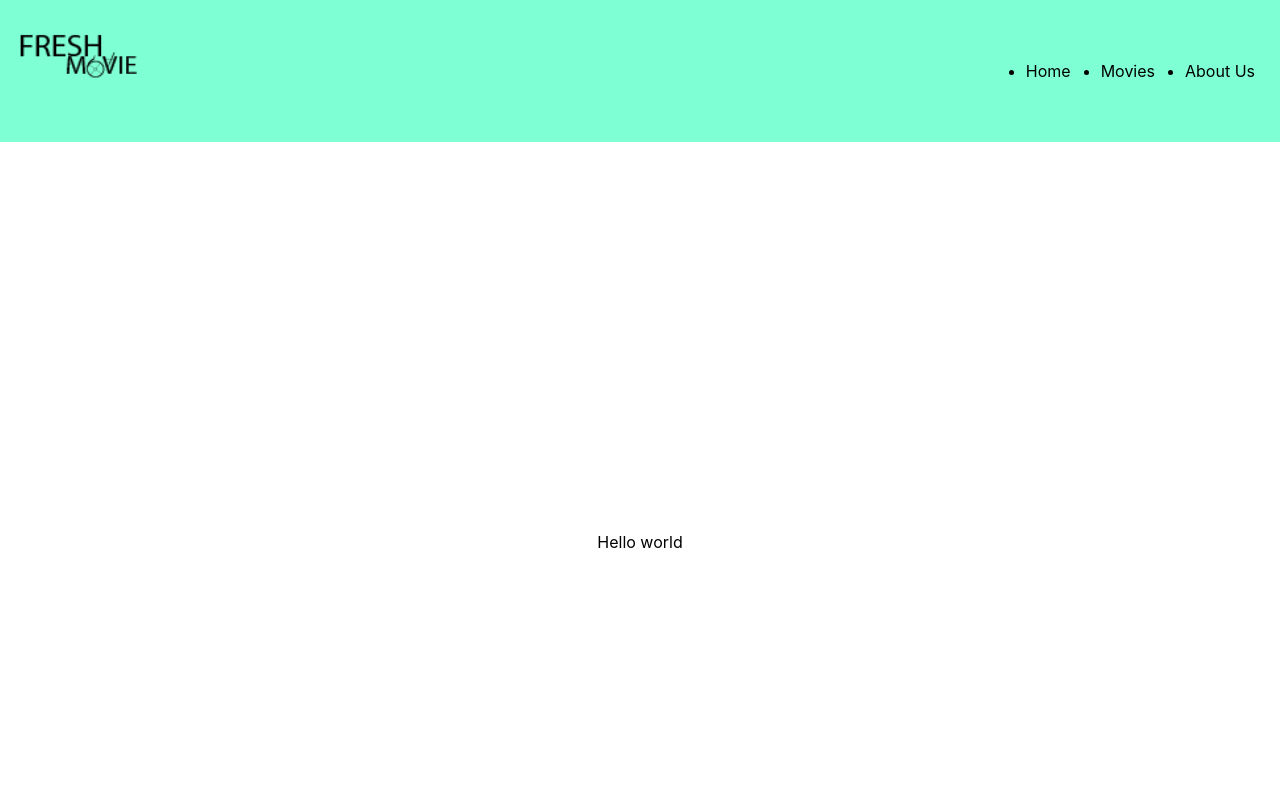
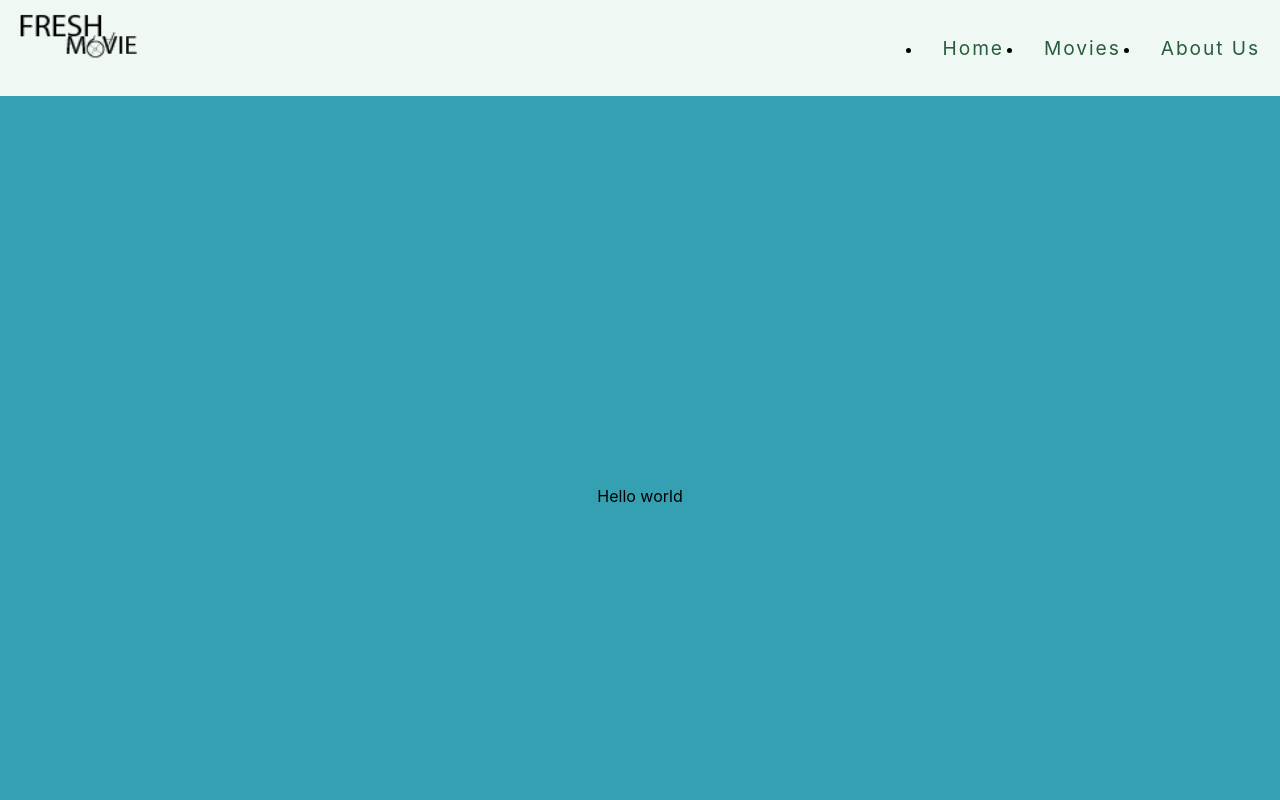
Before and after one commit to bahhtee17/Fresh_Movies, a Next.js app: page / in a window 1280 px wide. Shown: the top 800 px of the page. Built offline with nearby package versions, Linux system fonts and the light colour scheme.

Commit message:
fetched data from tmdb api and created some components for render that

```diff
--- a/next.config.js
+++ b/next.config.js
@@ -2,6 +2,9 @@
 const nextConfig = {
   reactStrictMode: true,
   swcMinify: true,
+  images:{
+    domains: ["image.tmdb.org"]
+  }
 }
 
 module.exports = nextConfig
--- a/pages/about-us.js
+++ b/pages/about-us.js
@@ -3,7 +3,9 @@ import Layout from './../components/Ui/Layout';
 
 const AboutUsPage = () => {
   return (
-    <Layout>AboutUsPage</Layout>
+    <Layout>
+
+    </Layout>
   )
 }
 
--- a/styles/Home.module.css
+++ b/styles/Home.module.css
@@ -1,24 +1,41 @@
 .container {
   padding: 0 2rem;
+
 }
 
 .header{
   display: flex;
   width: 100%;
   justify-content: space-between;
-  background-color: aquamarine;
-  padding: 30px 10px;
+  background-color: #EFF8F3
+
 }
 
 .nav ul{
   display: flex;
   align-items: baseline;
+  height: 100%;
 
 
 }
 
 .nav ul li {
-  margin: 15px;
+padding: 20px;
+  height: 100%;
+}
+
+.nav ul li a{
+  font-size: 1.2rem;
+  letter-spacing: 0.1em;
+  color: #285D3D
+}
+
+.nav ul :hover{
+  background-color: #e2f8ec;
+}
+
+.logo{
+  padding: 10px;
 }
 
 
@@ -27,6 +44,18 @@
   .logo{
     display: none;
   }
+
+
+
+
+}
+
+@media only screen and (max-width:300px) {
+.nav ul{
+  flex-direction: column;
+
+}
+
 
 
 
@@ -43,6 +72,7 @@
   flex-direction: column;
   justify-content: center;
   align-items: center;
+  background-color:#35A0B1;
 }
 
 .footer {
@@ -52,17 +82,21 @@
   border-top: 1px solid #eaeaea;
   justify-content: center;
   align-items: center;
+  background-color: #EFF8F3;
+
 }
+
 
 .footer a {
   display: flex;
   justify-content: center;
   align-items: center;
   flex-grow: 1;
+  color: #285D3D;
 }
 
 .title a {
-  color: #0070f3;
+  color: #285D3D;
   text-decoration: none;
 }
 
```
Also changed, not shown: components/MovieItem.js (added, +22 -0 lines), components/MovieList.js (added, +16 -0 lines), pages/movies/index.js (+19 -3 lines).
